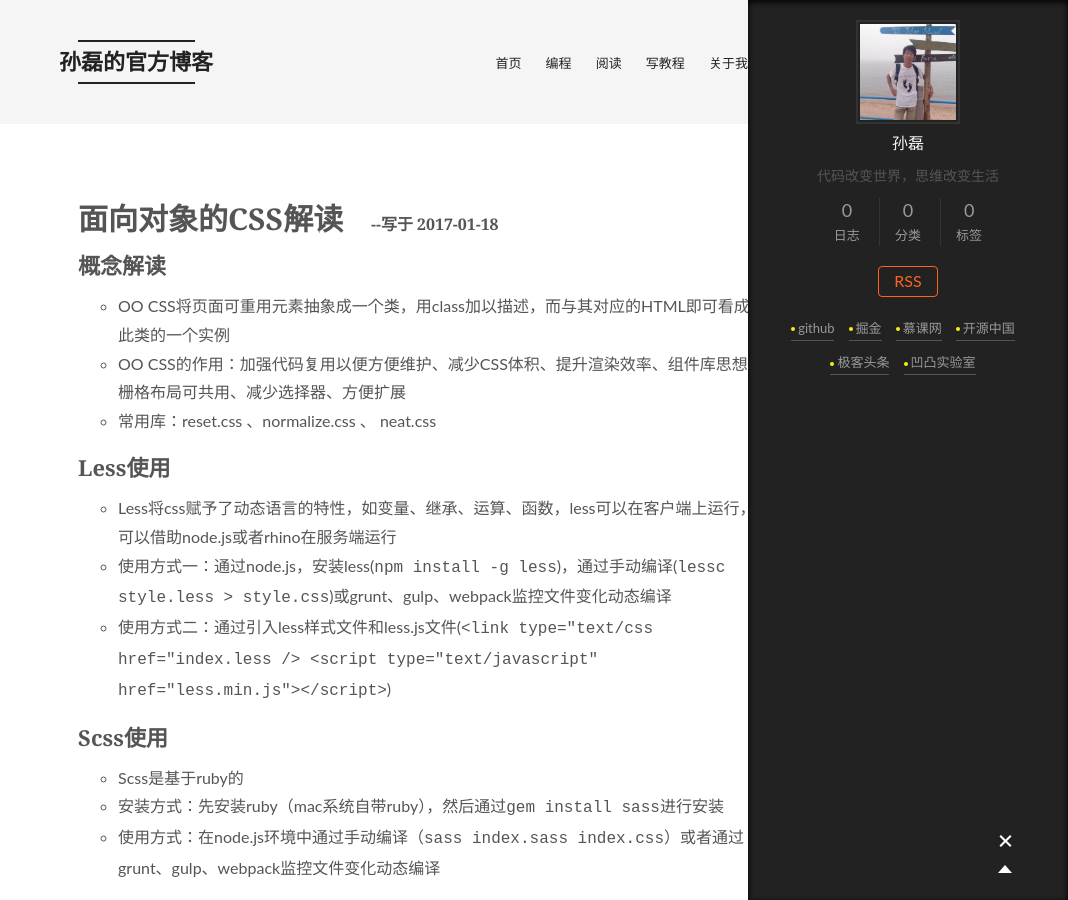
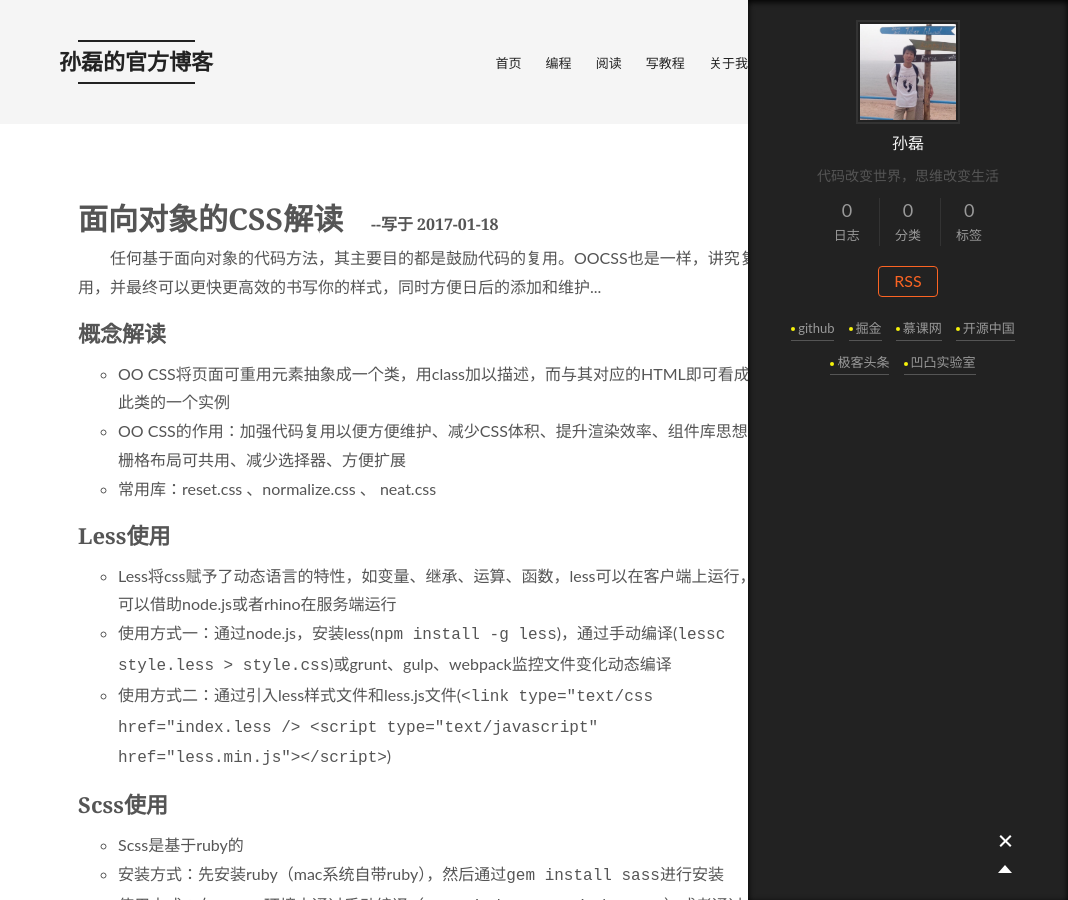
Before and after one commit to yzsunlei/yzsunlei.github.io, a Jekyll site: the page built from _posts/编程/2017-01-18-oo-css.md, in a window 1280 px wide and 900 px high. Shown: the whole window, without its empty margins (212-1280 px from the left). Built offline with Jekyll 4.4.1, drawn with Linux system fonts in a browser that asks for light colours.

Commit message:
update the article oo-css.md

```diff
--- a/_posts/编程/2017-01-18-oo-css.md
+++ b/_posts/编程/2017-01-18-oo-css.md
@@ -3,7 +3,7 @@ layout: post
 title: 面向对象的CSS解读
 category: 编程
 tag: CSS
-exception:
+exception: 任何基于面向对象的代码方法，其主要目的都是鼓励代码的复用。OOCSS也是一样，讲究复用，并最终可以更快更高效的书写你的样式，同时方便日后的添加和维护...
 readtime: 15
 ---
 
```
